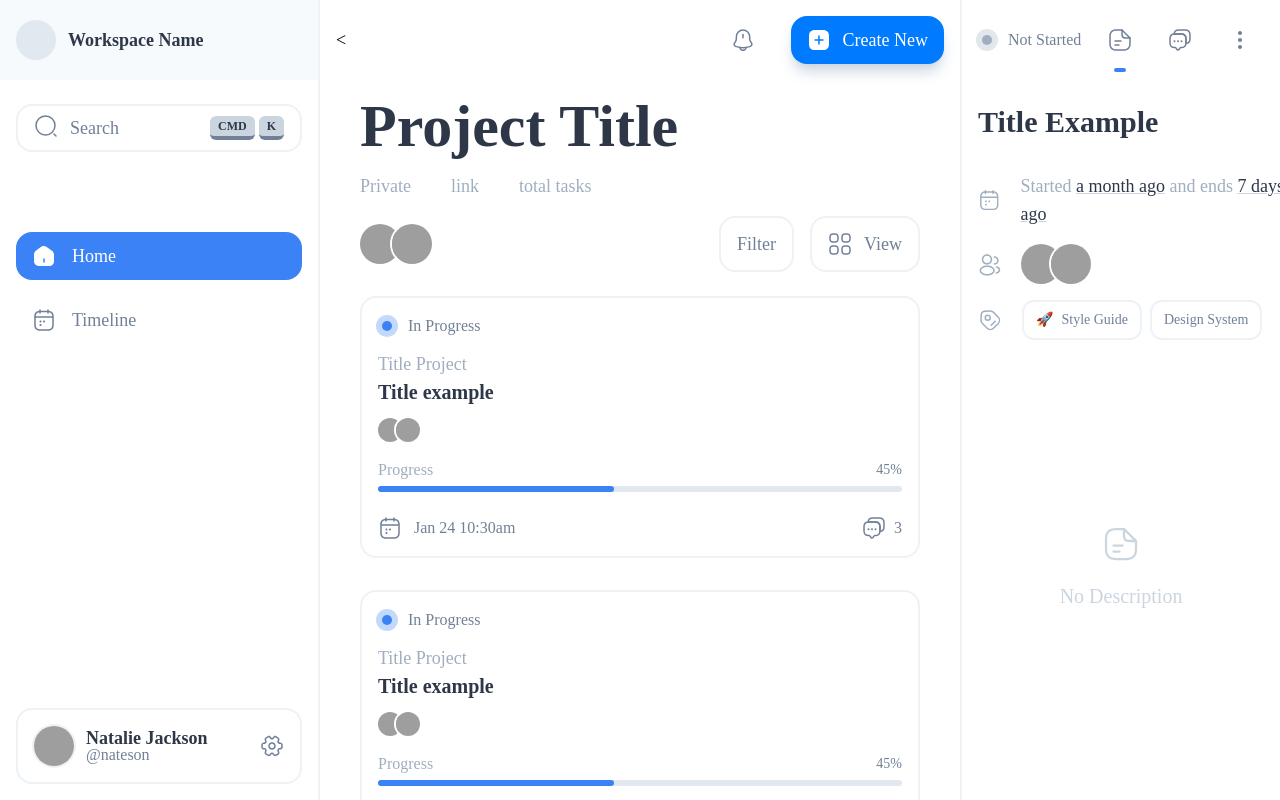
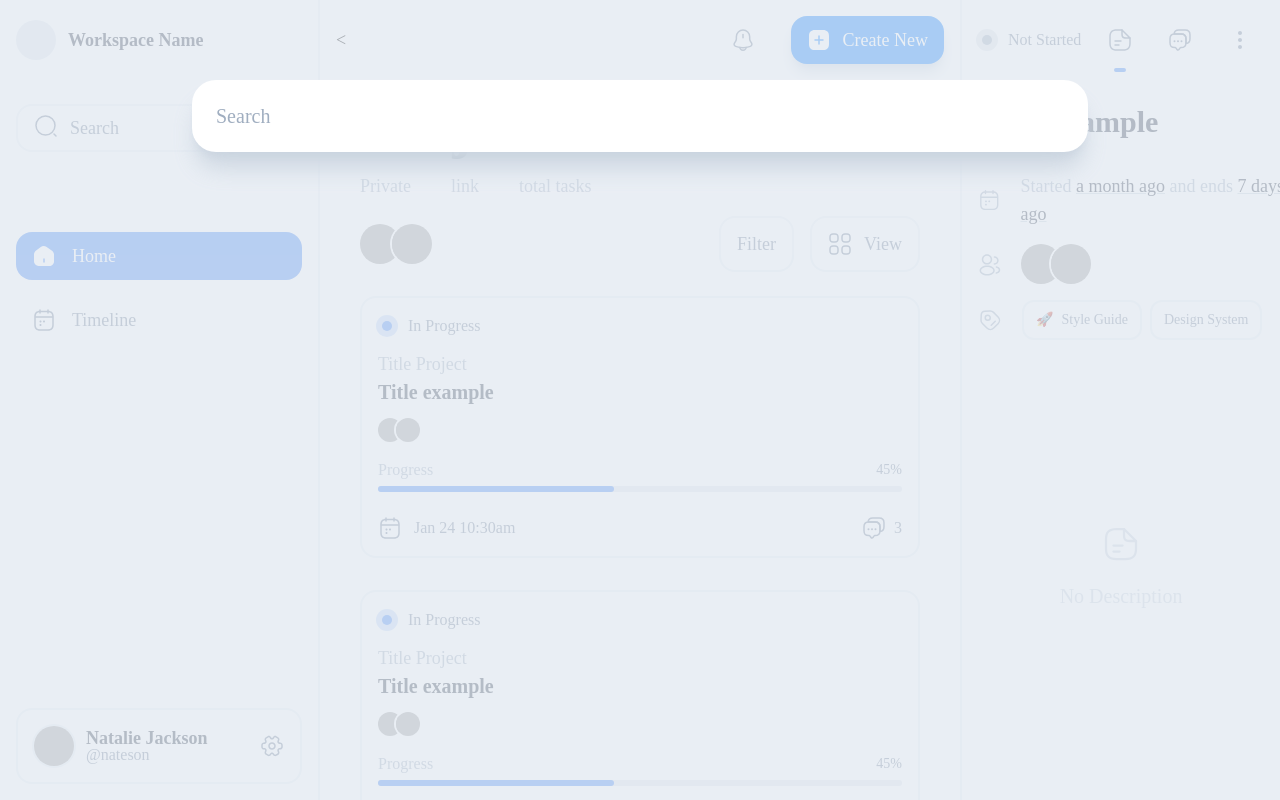
Before and after one commit to gochelias/tasklab, a Next.js app in the folder apps/web/: page / in a window 1280 px wide. Built offline with nearby package versions, Linux system fonts and the light colour scheme; grey boxes are pictures that could not be loaded.

Commit message:
feat(web): command palette has been added

```diff
--- /dev/null
+++ b/apps/web/src/components/CommandPalette.tsx
@@ -0,0 +1,44 @@
+import { Dialog, Transition } from '@headlessui/react';
+import { Fragment } from 'react';
+
+export const CommandPalette = ({ isOpen, setIsOpen }: any) => (
+	<>
+		<Transition show={isOpen}>
+			<Dialog
+				onClose={() => setIsOpen(false)}
+				className="fixed inset-0 z-50 pt-[10vh] text-lg"
+			>
+				<Transition.Child
+					as={Fragment}
+					enter="ease-out duration-300"
+					enterFrom="opacity-0"
+					enterTo="opacity-100"
+					leave="ease-in duration-200"
+					leaveFrom="opacity-100"
+					leaveTo="opacity-0"
+				>
+					<Dialog.Overlay className="fixed inset-0 bg-slate-200/75 dark:bg-slate-900/75" />
+				</Transition.Child>
+				<Transition.Child
+					as={Fragment}
+					enter="ease-out duration-300"
+					enterFrom="opacity-0"
+					enterTo="opacity-100"
+					leave="ease-in duration-200"
+					leaveFrom="opacity-100"
+					leaveTo="opacity-0"
+				>
+					<div className="dark:shadow-slate-dark relative mx-auto max-w-4xl rounded-3xl border-slate-700 bg-white p-2 shadow-xl shadow-slate-300 dark:bg-slate-700 dark:shadow-lg">
+						<input
+							type="text"
+							name=""
+							id=""
+							placeholder="Search"
+							className="h-14 w-full rounded-2xl bg-transparent px-4 text-xl text-slate-700 placeholder:text-slate-400 dark:text-slate-200 dark:placeholder:text-slate-500"
+						/>
+					</div>
+				</Transition.Child>
+			</Dialog>
+		</Transition>
+	</>
+);
--- a/apps/web/src/components/sidebar/Sidebar.tsx
+++ b/apps/web/src/components/sidebar/Sidebar.tsx
@@ -1,17 +1,26 @@
 import { SearchIcon } from '@tasklab/ui';
+import { useState } from 'react';
+import { CommandPalette } from '../CommandPalette';
 import { Home } from './Home';
 import { Timeline } from './Timeline';
 import { User } from './User';
 import { Workspace } from './Workspace';
 
-export const Sidebar = () => (
+export const Sidebar = () => {
+	const [isOpen, setIsOpen] = useState(true);
+	return (
+		<>
+			<CommandPalette isOpen={isOpen} setIsOpen={setIsOpen} />
 			<div className="flex h-screen select-none flex-col justify-between border-r-2 border-slate-100 dark:border-slate-700">
 				<div>
 					<div>
 						<Workspace />
 					</div>
 					<div className="z-0 mt-6 space-y-4 px-4">
-				<button className="mb-20 flex h-12 w-full items-center justify-between rounded-2xl border-2 border-slate-100 bg-transparent px-4 text-left text-slate-500 hover:bg-slate-100 dark:border-slate-700 dark:text-slate-400 hover:dark:bg-slate-700">
+						<button
+							className="mb-20 flex h-12 w-full items-center justify-between rounded-2xl border-2 border-slate-100 bg-transparent px-4 text-left text-slate-500 hover:bg-slate-100 dark:border-slate-700 dark:text-slate-400 hover:dark:bg-slate-700"
+							onClick={() => setIsOpen(true)}
+						>
 							<div className="flex">
 								<SearchIcon className="mr-3" />
 								Search
@@ -33,4 +42,6 @@ export const Sidebar = () => (
 					<User />
 				</div>
 			</div>
+		</>
 	);
+};
--- a/apps/web/src/pages/_app.tsx
+++ b/apps/web/src/pages/_app.tsx
@@ -3,11 +3,13 @@ import type { AppProps } from 'next/app';
 
 import { Sidebar } from '../components/sidebar/Sidebar';
 import { useDarkMode } from '../hooks/useDarkMode';
+/* import { CommandPalette } from '../components/CommandPalette'; */
 
 export default function App({ Component, pageProps }: AppProps) {
 	useDarkMode();
 	return (
 		<>
+			{/* <CommandPalette /> */}
 			<div className="flex h-screen w-full text-lg">
 				<div className="w-80 max-w-xs">
 					<Sidebar />
```
Lines whose indentation alone changed are shown as unchanged.
